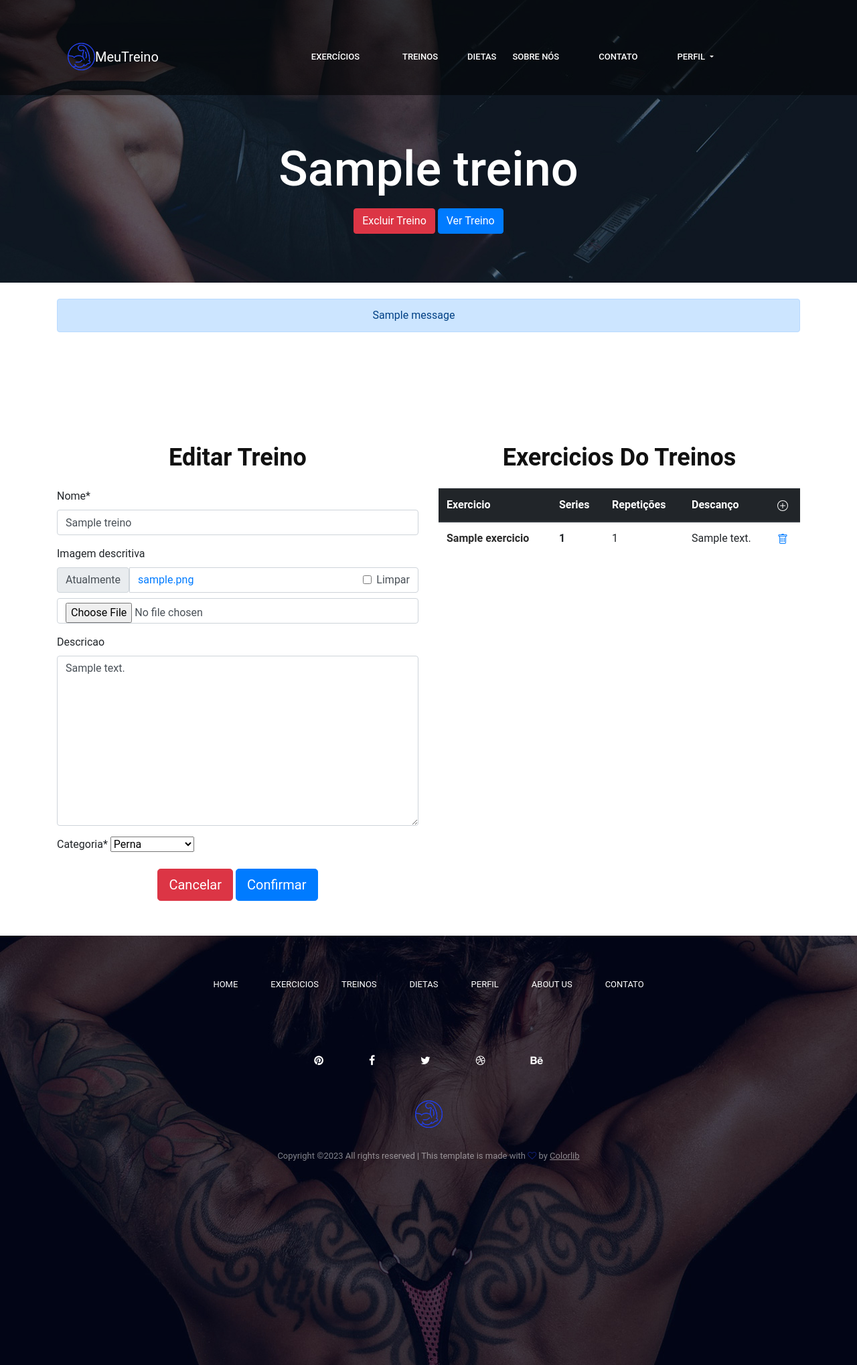
After one commit to David-Marcoss/Plataforma_MeuTreino, a Django app: page /treinos/manage/1/ in a window 1280 px wide. The commit adds this page. Shown: the whole page at 67% size. Run offline with Django 4.2, Linux system fonts and the light colour scheme; a user stored in the database is signed in; tables that the repository leaves empty hold one stand-in row (values such as "Sample post"); one stand-in notice (Sample message) is shown; some libraries are stand-ins or nearby versions.

Commit message:
-implementando pagina gerenciamento de treinos

```diff
--- a/apps/treinos/form.py
+++ b/apps/treinos/form.py
@@ -78,3 +78,8 @@ class ExerciciosTreinoForm(forms.Form):
 
     class Meta:
         fields = ['exercicio']
+
+class TreinoForm(forms.Form):
+
+    class Meta:
+        fields =['nome','descricao','img']
--- a/apps/treinos/models.py
+++ b/apps/treinos/models.py
@@ -31,6 +31,13 @@ class Treinos(models.Model):
     def __str__(self):
         return self.nome
 
+    def get_exercicios_treino(self):
+        exercicios = []
+        for i in self.exercicios_do_treino.all():
+            exercicios.append(i.exercicio)
+
+        return exercicios
+
 class Exercicios_do_treino(models.Model):
     exercicio = models.ForeignKey(Exercicios,on_delete=models.CASCADE,related_name='exercicio_do_treino')
     treino = models.ForeignKey(Treinos,on_delete=models.CASCADE,related_name='exercicios_do_treino')
--- a/apps/treinos/templates/treinos_detail.html
+++ b/apps/treinos/templates/treinos_detail.html
@@ -12,7 +12,7 @@
                 <div class="breadcrumb-content">
                     <h2>{{treino.nome}}</h2>
                     {% if request.user == treino.user %}
-                    <a href="{% url 'exercicios-create' %}">
+                    <a href="{% url 'treinos-manage' treino.pk %}">
                         <button type="button" class="btn btn-primary">Editar Treino</button>
                     </a>
                     {% else %}
--- /dev/null
+++ b/apps/treinos/templates/treinos_manage.html
@@ -0,0 +1,112 @@
+{% extends 'base.html' %}
+
+{% load static %}
+
+{% load crispy_forms_tags %}
+
+{% block main %}
+
+
+<section class="breadcrumb-area set-bg" data-setbg="{% static 'img/blog/blog-bg.jpg'%}">
+    <div class="container">
+        <div class="row">
+            <div class="col-lg-12 text-center">
+                <div class="breadcrumb-content">
+                    <h2>{{treino.nome}}</h2>
+                    {% if request.user == treino.user %}
+                    <a href="{% url 'treinos-delete' treino.pk %}">
+                        <button type="button" class="btn btn-danger"> Excluir Treino</button>
+                    </a>
+                    <a href="{% url 'treinos-detail' treino.pk %}">
+                        <button type="button" class="btn btn-primary"> Ver Treino</button>
+                    </a>
+                    {% endif %}
+                </div>
+            </div>
+        </div>
+    </div>
+</section>
+
+{% if messages %}
+    <div class="container">
+        <div class="row">
+            <div class="mt-4 container text-center">
+            {% for i in messages %}
+                <div class="alert alert-primary fade show alert-dismissible" role="alert">
+                    {{ i }}
+                </div>
+            {% endfor %}
+            </div>
+        </div>
+    </div>
+
+{% endif %}
+
+<section class="classes-section ">
+    <div class="container" style="margin-top:50px;">
+        <div class="row">
+            <div class="col-sm">
+                <div class="text-center">
+                    <h2>{{ titulo }}</h2>
+                </div>
+                <br>
+                <form action="" method="post" enctype="multipart/form-data">
+                    {% csrf_token %}
+                    {{ form|crispy }}
+
+                    <div class="text-center">
+                        <button class="btn btn-lg btn-danger" onclick="window.open(document.referrer,'_self');return false">Cancelar</button>
+                        <button class="btn btn-lg btn-primary" type="submit">{{ botao }}</button>
+                    </div>
+                </form>
+            </div>
+
+            <div class="col-sm">
+                <div class="text-center">
+                    <h2>Exercicios Do Treinos</h2>
+                </div>
+                <br>
+                <table class="table">
+                    <thead class="thead-dark">
+                        <tr>
+                            <th scope="col">Exercicio</th>
+                            <th scope="col">Series</th>
+                            <th scope="col">Repetições</th>
+                            <th scope="col">Descanço</th>
+                            <th>
+                                <a href="{% url 'treinos-create-exercicios' treino.pk %}?next={{ request.path }}" style="color: white;" aria-label="erewed"><svg xmlns="http://www.w3.org/2000/svg" width="16" height="16" fill="currentColor" class="bi bi-plus-circle" viewBox="0 0 16 16">
+                                <path d="M8 15A7 7 0 1 1 8 1a7 7 0 0 1 0 14zm0 1A8 8 0 1 0 8 0a8 8 0 0 0 0 16z"/>
+                                <path d="M8 4a.5.5 0 0 1 .5.5v3h3a.5.5 0 0 1 0 1h-3v3a.5.5 0 0 1-1 0v-3h-3a.5.5 0 0 1 0-1h3v-3A.5.5 0 0 1 8 4z"/>
+                              </svg></a>
+                            </th>
+                          </tr>
+                        </thead>
+                        <tbody>
+                            {% for exercicio in exercicios%}
+                                <tr>
+                                <th><a href="{% url 'exercicios-detail' exercicio.pk %}" style="color: rgb(43, 43, 43);">{{ exercicio.nome}}</a></th>
+                                <th>{{ exercicio.num_series}}</th>
+                                <td>{{exercicio.num_repeticoes}}</td>
+                                <td>{{exercicio.descanco}}</td>
+                                <td>
+                                    <a href="{% url 'treinos-exercicios-delete' treino.pk  exercicio.pk %}?next={{ request.path }}">
+                                    <svg xmlns="http://www.w3.org/2000/svg" width="16" height="16" fill="currentColor" class="bi bi-trash" viewBox="0 0 16 16">
+                                    <path d="M5.5 5.5A.5.5 0 0 1 6 6v6a.5.5 0 0 1-1 0V6a.5.5 0 0 1 .5-.5Zm2.5 0a.5.5 0 0 1 .5.5v6a.5.5 0 0 1-1 0V6a.5.5 0 0 1 .5-.5Zm3 .5a.5.5 0 0 0-1 0v6a.5.5 0 0 0 1 0V6Z"/>
+                                    <path d="M14.5 3a1 1 0 0 1-1 1H13v9a2 2 0 0 1-2 2H5a2 2 0 0 1-2-2V4h-.5a1 1 0 0 1-1-1V2a1 1 0 0 1 1-1H6a1 1 0 0 1 1-1h2a1 1 0 0 1 1 1h3.5a1 1 0 0 1 1 1v1ZM4.118 4 4 4.059V13a1 1 0 0 0 1 1h6a1 1 0 0 0 1-1V4.059L11.882 4H4.118ZM2.5 3h11V2h-11v1Z"/>
+                                  </svg></a>
+                                </tr>
+                                </td>
+                            {% endfor %}
+                        </tbody>
+                    </table>
+                  </table>
+
+
+            </div>
+
+
+        </div>
+    </div>
+</section>
+
+{% endblock%}
--- a/apps/treinos/urls.py
+++ b/apps/treinos/urls.py
@@ -14,6 +14,7 @@ urlpatterns = [
     path('treinos/delete/<int:pk>/',DeleteTreinosView.as_view(),name='treinos-delete'),
     path('treinos/detail/<int:pk>/',DetailExerciciosTreinoView,name='treinos-detail'),
     path('treinos/create/',CreateTreinoView,name='treinos-create'),
+    path('treinos/manage/<int:pk>/',treinos_manage,name='treinos-manage'),
     path('treinos/exercicios-treino/create/<int:pk>/',CreateExerciciosTreino,name='treinos-create-exercicios'),
     path('treinos/exercicios-treino/delete/<int:id_treino>/<int:id_ex>/',DeleteExerciciosTreinoView,name='treinos-exercicios-delete'),
 
--- a/apps/treinos/views.py
+++ b/apps/treinos/views.py
@@ -217,11 +217,7 @@ def DetailExerciciosTreinoView(request,pk):
     treino = Treinos.objects.get(pk=pk)
     context['treino'] = treino
 
-    exercicios = []
-    for i in treino.exercicios_do_treino.all():
-        exercicios.append(i.exercicio)
-
-    context['exercicios'] = exercicios
+    context['exercicios'] = treino.get_exercicios_treino()
 
     return render(request,template_name,context)
 
@@ -246,7 +242,7 @@ def CreateExerciciosTreino(request,pk):
 
             messages.info(request,'Seu Treino foi criado!!')
 
-            return redirect('treinos-detail',pk=treino.id)
+            return redirect('treinos-manage',pk=treino.id)
 
     else:
         busca = request.GET.get("Busca")
@@ -264,14 +260,25 @@ def CreateExerciciosTreino(request,pk):
 
             choices = []
 
-            for i in object_list:
-                choices.append((i.id,i))
+            for exercicio in object_list:
+                if not Exercicios_do_treino.objects.filter(exercicio=exercicio,treino = treino).exists():
+                    choices.append((exercicio.id,exercicio))
 
             form = ExerciciosTreinoForm()
             form.fields['exercicio'] = forms.MultipleChoiceField(widget=forms.CheckboxSelectMultiple,
                                             choices=choices,label="Exercicios")
         else:
             form = ExerciciosTreinoForm()
+
+            exercicios = Exercicios.objects.all()
+            choices = []
+
+            for exercicio in exercicios:
+                if not Exercicios_do_treino.objects.filter(exercicio=exercicio,treino = treino).exists():
+                    choices.append((exercicio.id,exercicio))
+
+            form.fields['exercicio'] = forms.MultipleChoiceField(widget=forms.CheckboxSelectMultiple,
+                                            choices=choices,label="Exercicios")
 
 
     context = {}
@@ -282,6 +289,7 @@ def CreateExerciciosTreino(request,pk):
     context['form'] = form
 
     return render(request,template_name,context)
+
 
 @login_required
 def DeleteExerciciosTreinoView(request,id_treino,id_ex):
@@ -297,10 +305,42 @@ def DeleteExerciciosTreinoView(request,id_treino,id_ex):
         messages.info(request,'Exercicio Excluido!!')
         exercicio.delete()
 
-        return redirect('treinos-detail',pk=id_treino)
+        return redirect('treinos-manage',pk=id_treino)
 
     context = {}
     context['titulo'] = 'Deseja Excluir o Execicio do Treino?'
     context['botao'] = 'Confirmar'
 
     return render(request,template_name,context)
+
+
+@login_required
+def treinos_manage(request, pk):
+
+    template_name = 'treinos_manage.html'
+
+    treino = get_object_or_404(Treinos,user=request.user,pk=pk)
+
+    form = TreinosForm(instance=treino)
+
+    if request.method == "POST":
+
+        form = TreinosForm(request.POST, instance=treino)
+
+        if form.is_valid():
+            print("anjnakjcn")
+            form.save()
+
+            messages.info(request,'Alterações salvas!!')
+
+            return redirect('treinos-manage',pk=treino.pk)
+
+    context = {}
+
+    context['titulo'] = 'Editar Treino'
+    context['form'] = form
+    context['botao'] = 'Confirmar'
+    context['exercicios'] = treino.get_exercicios_treino()
+    context['treino'] = treino
+
+    return render(request, template_name, context)
```
